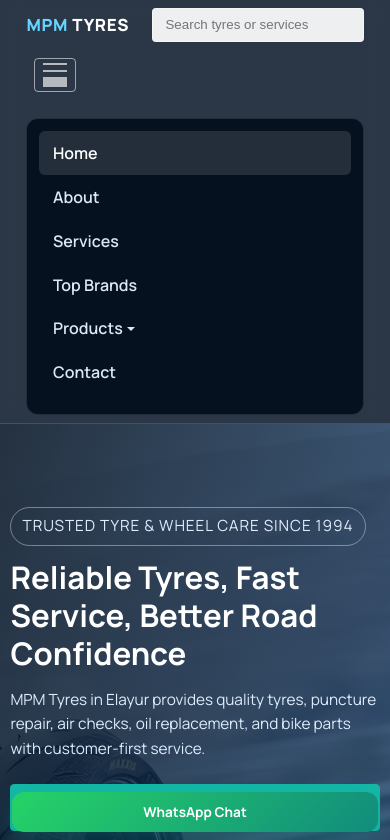
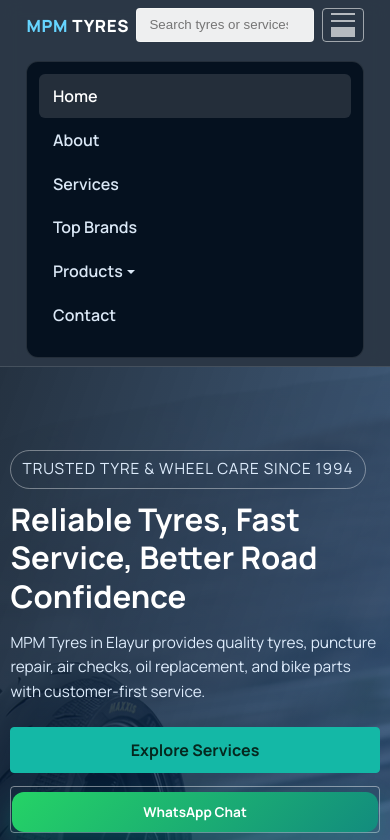
Before and after one commit to Sinan-mp/MPM-Tyre, a plain HTML site: page index.html in a window 390 px wide. Both pictures are taken after a click on the button "Toggle navigation". Shown: the top 840 px of the page. Drawn offline with Linux system fonts and the light colour scheme.

Commit message:
update code

```diff
--- a/site-layout.css
+++ b/site-layout.css
@@ -318,8 +318,8 @@ img {
 
 .whatsapp-float {
   position: fixed;
-  right: 16px;
-  bottom: 16px;
+  right: max(16px, env(safe-area-inset-right));
+  bottom: calc(16px + env(safe-area-inset-bottom));
   z-index: 2600;
   display: inline-flex;
   align-items: center;
@@ -350,8 +350,8 @@ img {
   }
 
   .whatsapp-float {
-    right: 12px;
-    bottom: 12px;
+    right: max(12px, env(safe-area-inset-right));
+    bottom: calc(12px + env(safe-area-inset-bottom));
     padding: 0.68rem 0.88rem;
     font-size: 0.85rem;
   }
--- a/site-ui.js
+++ b/site-ui.js
@@ -47,6 +47,10 @@
     });
   });
 
+  document.querySelectorAll('.home-float').forEach(function (homeLink) {
+    homeLink.remove();
+  });
+
   if (!document.querySelector('.whatsapp-float')) {
     var whatsappLink = document.createElement('a');
     whatsappLink.className = 'whatsapp-float';
--- a/style.css
+++ b/style.css
@@ -1108,34 +1108,37 @@ body {
     }
 }
 
-/* Place search to the right of brand on mobile */
+/* Keep brand, search and menu button on one row in mobile nav */
 @media (max-width: 991px) {
     .nav-shell {
-        display: flex;
-        flex-wrap: wrap;
+        display: grid;
+        grid-template-columns: auto minmax(0, 1fr) auto;
+        grid-template-areas:
+            "brand search toggle"
+            "menu menu menu";
         align-items: center;
+        column-gap: 0.45rem;
+        row-gap: 0.55rem;
     }
 
     .brand-mark {
-        order: 1;
-        margin-right: 0.45rem;
+        grid-area: brand;
+        margin-right: 0;
     }
 
     #productSearchForm {
-        order: 2;
-        width: auto;
-        flex: 1 1 auto;
+        grid-area: search;
+        width: 100%;
         min-width: 0;
-        margin-top: 0;
-        margin-left: auto;
+        margin: 0;
         display: flex;
         gap: 0.4rem;
         align-items: center;
     }
 
     #productSearchForm .form-control {
+        min-width: 0;
         margin-right: 0;
-        min-width: 0;
     }
 
     #productSearchForm .btn {
@@ -1146,13 +1149,15 @@ body {
     }
 
     .navbar-toggler {
-        order: 3;
-        margin-left: 0.45rem;
+        grid-area: toggle;
+        margin: 0;
+        justify-self: end;
     }
 
     #navbarMenu {
-        order: 4;
+        grid-area: menu;
         width: 100%;
+        order: initial;
     }
 }
 
```
